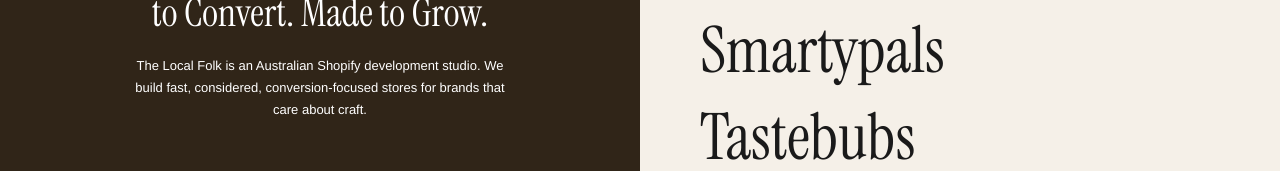
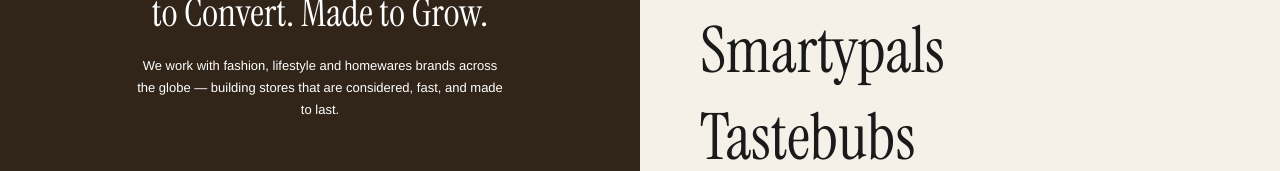
Before and after one commit to thelocalfolk/thelocalfolk-website, a plain HTML site: page index.html in a window 1280 px wide. Shown: the part 385-556 px from the top of the page. Drawn offline with Linux system fonts and the light colour scheme.

Commit message:
Update homepage body copy

```diff
--- a/index.html
+++ b/index.html
@@ -293,7 +293,7 @@
       </div>
       <div class="left__middle">
         <h1 class="left__headline">Shopify Stores Built&#10;With Strategy. Designed&#10;to Convert. Made to Grow.</h1>
-        <p class="left__body">The Local Folk is an Australian Shopify development studio. We build fast, considered, conversion-focused stores for brands that care about craft.</p>
+        <p class="left__body">We work with fashion, lifestyle and homewares brands across the globe — building stores that are considered, fast, and made to last.</p>
       </div>
       <div class="left__footer">
         <a href="https://instagram.com/thelocalfolkstudio" target="_blank" class="left__footer-text" data-scramble>IG. thelocalfolkstudio</a>
```
